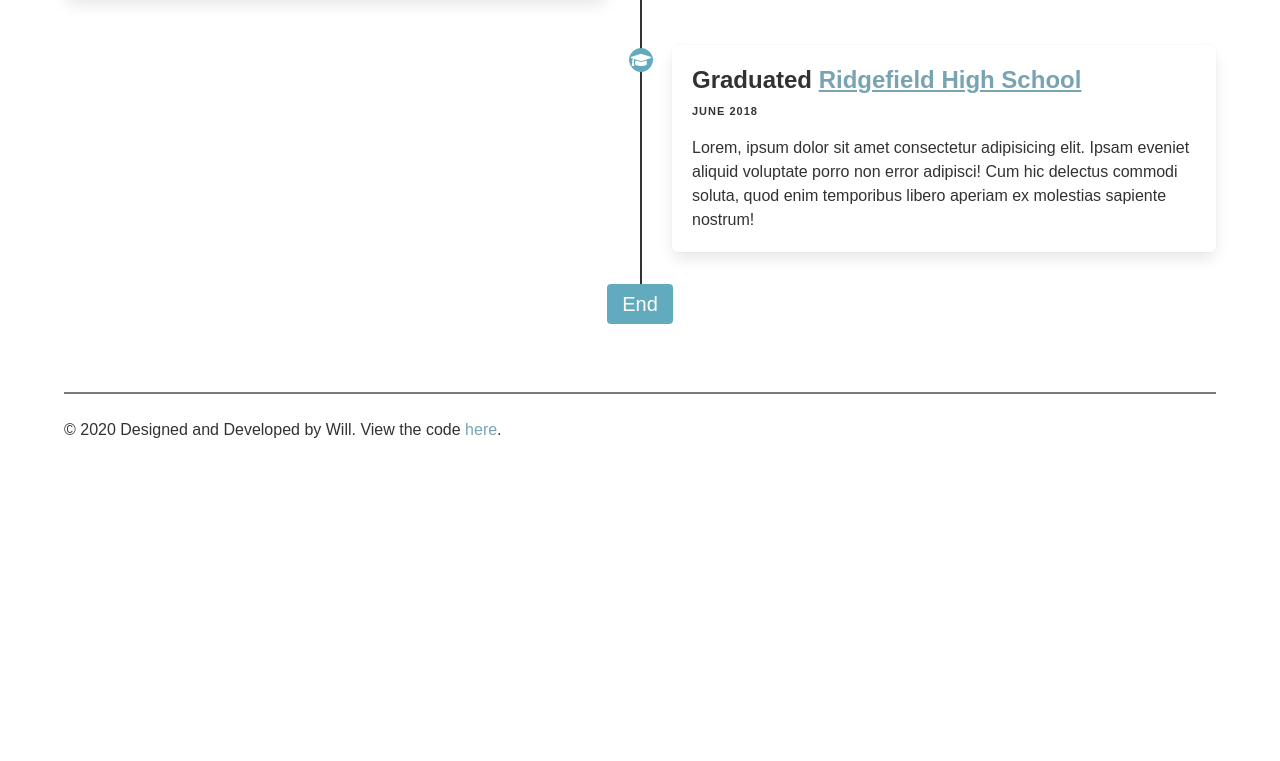
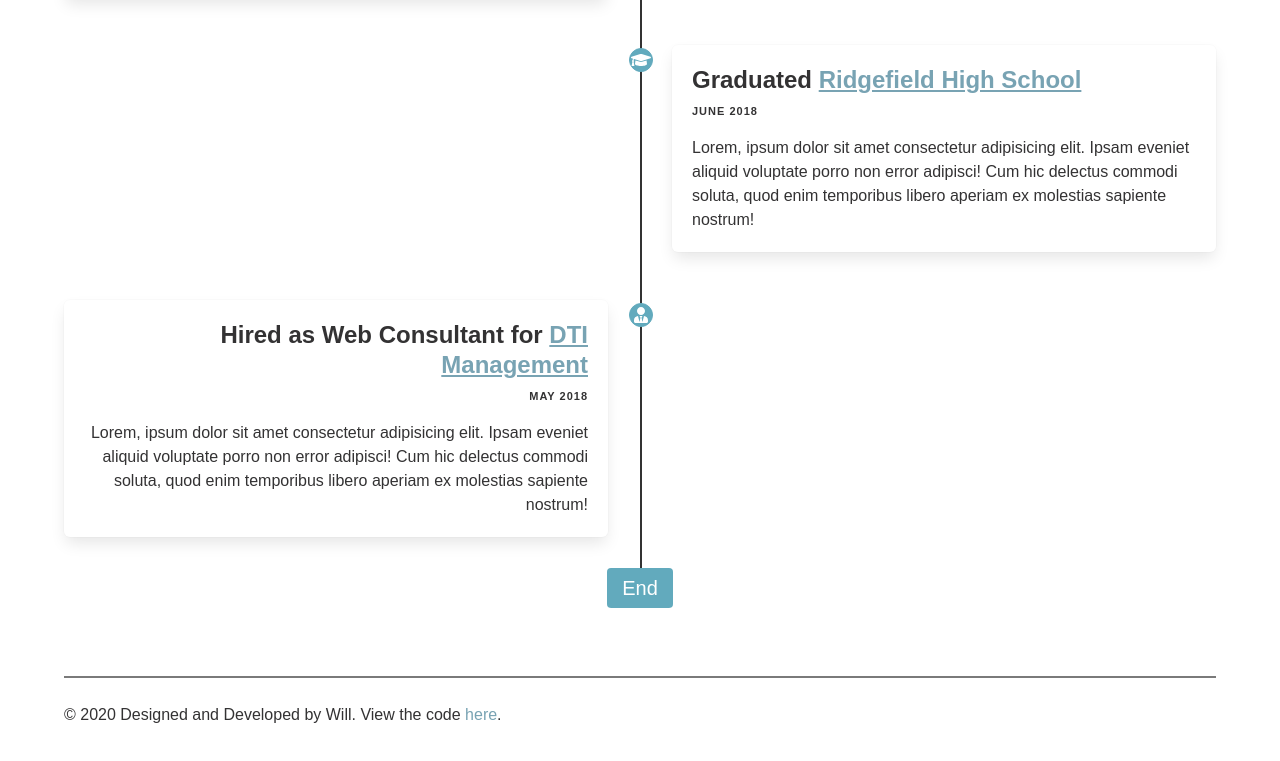
Before and after one commit to wlhunter00/wlhunter00.github.io, a plain HTML site: page timeline.html in a window 1280 px wide. Shown: the part 5998-6759 px from the top of the page. Before the commit the page ends 6484 px from the top, so only its background shows below. Drawn offline with nearby package versions, Linux system fonts and the light colour scheme; a script that the page names is missing.

Commit message:
more changes

```diff
--- a/timeline.html
+++ b/timeline.html
@@ -543,6 +543,26 @@
                         </div>
                     </div>
                 </div>
+                <div class="timeline-item is-info">
+                    <div class="timeline-marker is-primary is-icon">
+                        <i class="fas fa-user-tie has-text-white"></i>
+                    </div>
+                    <div class="timeline-content js--fadeInLeft">
+                        <div class="box hvr-shadow">
+                            <div class=" timeline-headline">
+                                <p class="subtitle is-4 has-text-weight-bold timeline-subtitle">Hired as Web Consultant for
+                                    <a target=" _blank" rel="noopener noreferrer" href="https://dtimanagement.com/">
+                                        <u>DTI Management</u>
+                                    </a>
+                                </p>
+                                <p class="heading">May 2018</p>
+                            </div>
+                            <p>
+                                Lorem, ipsum dolor sit amet consectetur adipisicing elit. Ipsam eveniet aliquid voluptate porro non error adipisci! Cum hic delectus commodi soluta, quod enim temporibus libero aperiam ex molestias sapiente nostrum!
+                            </p>
+                        </div>
+                    </div>
+                </div>
                 <div class="timeline-header">
                     <span class="tag is-large is-primary">End</span>
                 </div>
```
